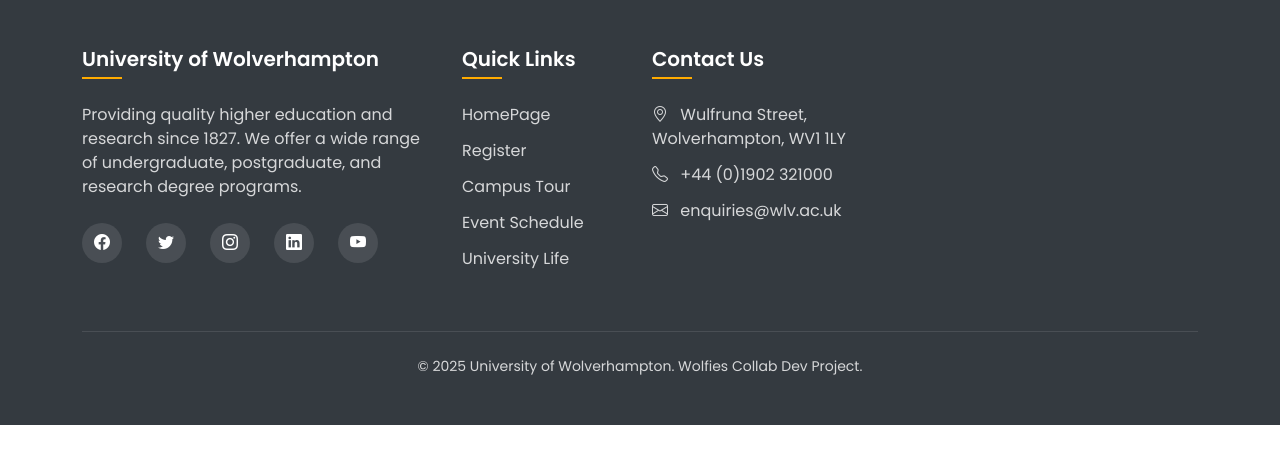
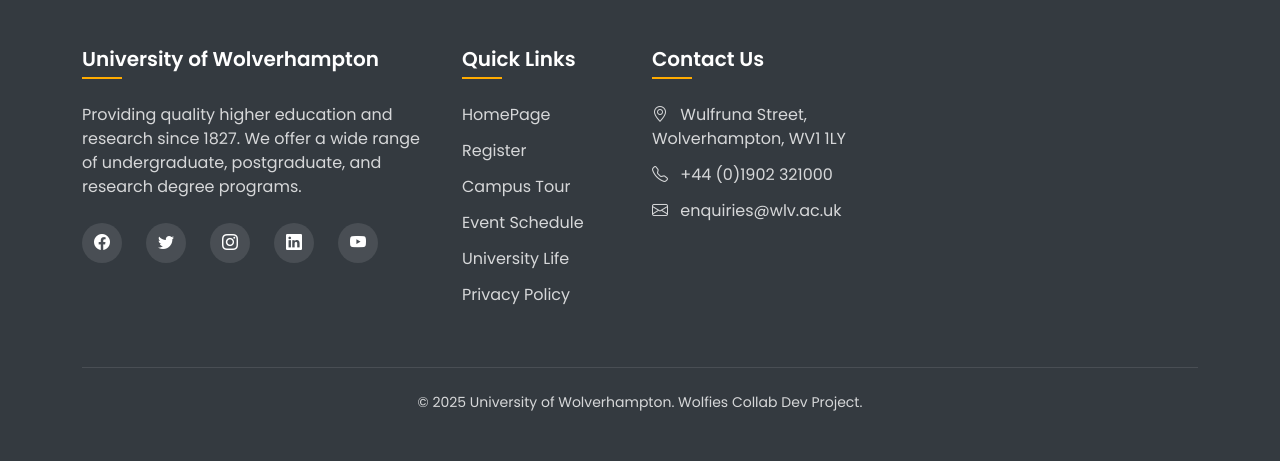
Before and after one commit to harunrh/wolfies, a PHP site: page /index.php in a window 1280 px wide. Shown: the part 2813-3274 px from the top of the page. Before the commit the page ends 3238 px from the top, so only its background shows below. Run offline with PHP 8.4, Linux system fonts and the light colour scheme; some libraries are stand-ins or nearby versions.

Commit message:
Update index2.twig

```diff
--- a/OpenDay/templates/index2.twig
+++ b/OpenDay/templates/index2.twig
@@ -20,6 +20,8 @@
                     <li><a href="campus_tour_details.php">Campus Tour</a></li>
                     <li><a href="event_schedules.php">Event Schedule</a></li>
                     <li><a href="university_life.php">University Life</a></li>
+                    <li><a href="conditions.php">Privacy Policy</a></li>
+
                 </ul>
             </div>
             <div class="col-sm-6 col-lg-3 mb-4 mb-lg-0">
```
